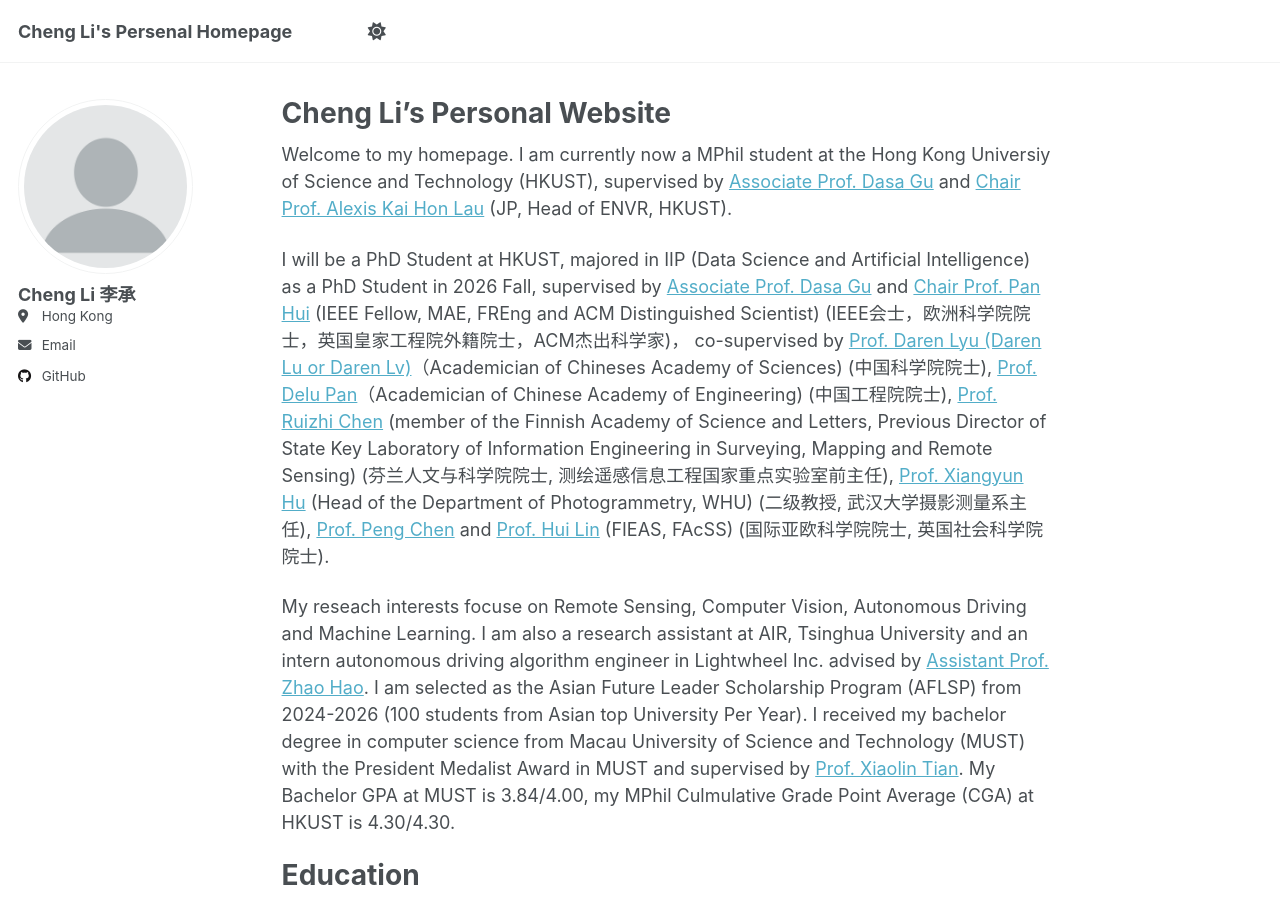
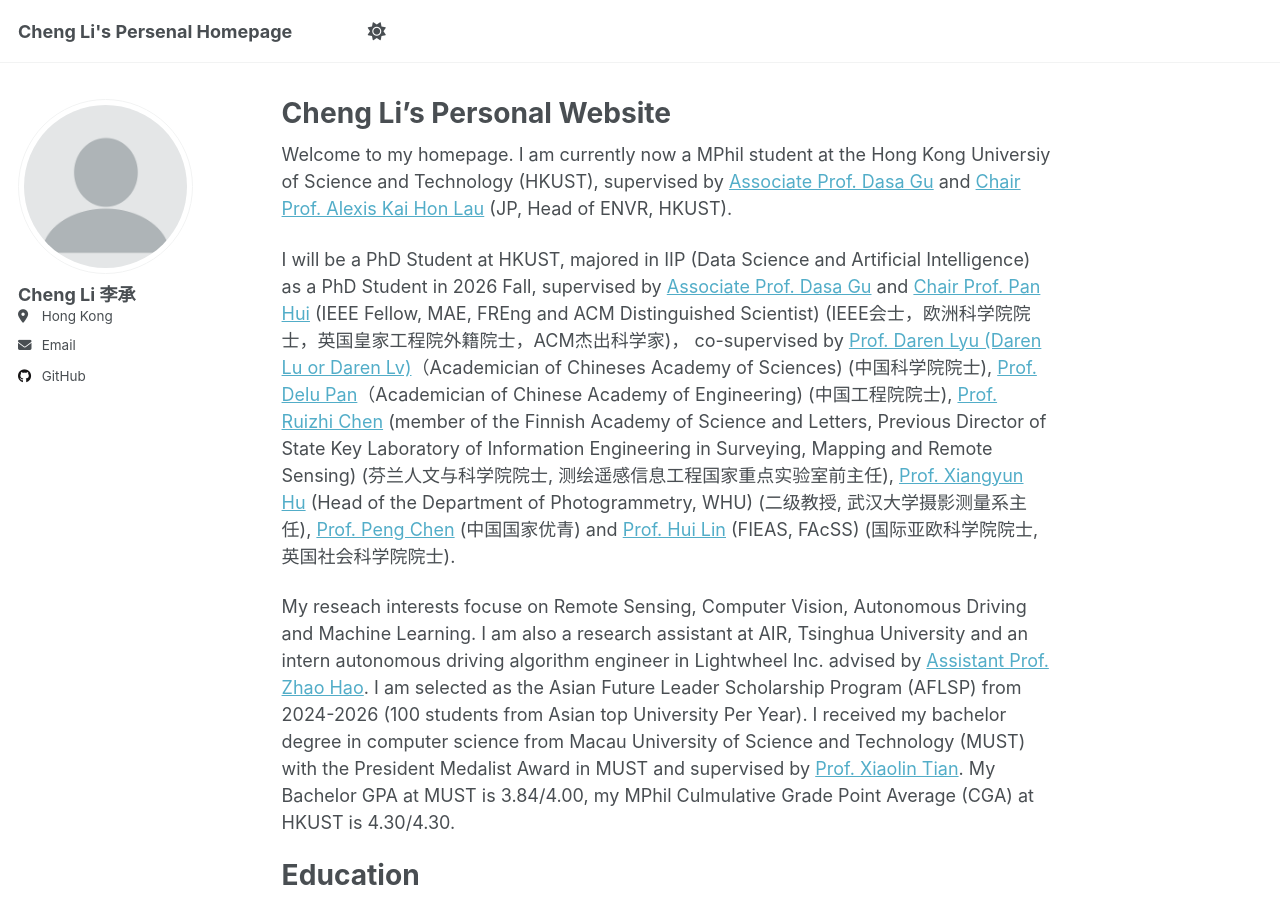
Before and after one commit to chengli24/chengli24, a Jekyll site: the page built from _pages/about.md, in a window 1280 px wide and 900 px high. Built offline with Jekyll 4.4.1, drawn with Linux system fonts in a browser that asks for light colours; a script that is not in the unit is left out.

Commit message:
Update about.md

```diff
--- a/_pages/about.md
+++ b/_pages/about.md
@@ -8,7 +8,7 @@ redirect_from:
 ---
 Welcome to my homepage. I am currently now a MPhil student at the Hong Kong Universiy of Science and Technology (HKUST), supervised by [Associate Prof. Dasa Gu](https://scholar.google.com/citations?user=NUV28h8AAAAJ&hl=en) and [Chair Prof. Alexis Kai Hon Lau](https://scholar.google.com/citations?user=sB519ukAAAAJ&hl=en) (JP, Head of ENVR, HKUST).
 
-I will be a PhD Student at HKUST, majored in IIP (Data Science and Artificial Intelligence) as a PhD Student in 2026 Fall, supervised by [Associate Prof. Dasa Gu](https://scholar.google.com/citations?user=NUV28h8AAAAJ&hl=en) and [Chair Prof. Pan Hui](https://scholar.google.com/citations?user=dcDrhzMAAAAJ&hl=zh-CN) (IEEE Fellow, MAE, FREng and ACM Distinguished Scientist) (IEEE会士，欧洲科学院院士，英国皇家工程院外籍院士，ACM杰出科学家)， co-supervised by [Prof. Daren Lyu (Daren Lu or Daren Lv)](https://iap.cas.cn/sourcedb/zw/gbzjrc/ys/200908/t20090805_5548911.html)（Academician of Chineses Academy of Sciences) (中国科学院院士), [Prof. Delu Pan](https://ocac.zju.edu.cn/2020/0509/c50525a2094491/pagem.htm)（Academician of Chinese Academy of Engineering) (中国工程院院士), [Prof. Ruizhi Chen](https://scholar.google.com/citations?user=ViEjhlsAAAAJ&hl=zh-CN)  (member of the Finnish Academy of Science and Letters, Previous Director of State Key Laboratory of Information Engineering in Surveying, Mapping and Remote Sensing) (芬兰人文与科学院院士, 测绘遥感信息工程国家重点实验室前主任), [Prof. Xiangyun Hu](https://scholar.google.com/citations?user=MVFNsJgAAAAJ&hl=en) (Head of the Department of Photogrammetry, WHU) (二级教授, 武汉大学摄影测量系主任), [Prof. Peng Chen](https://scholar.google.com/citations?user=29Np_xYAAAAJ&hl=zh-CN) and [Prof. Hui Lin](https://scholar.google.com/citations?user=utTxEzYAAAAJ&hl=zh-TW) (FIEAS, FAcSS) (国际亚欧科学院院士, 英国社会科学院院士).
+I will be a PhD Student at HKUST, majored in IIP (Data Science and Artificial Intelligence) as a PhD Student in 2026 Fall, supervised by [Associate Prof. Dasa Gu](https://scholar.google.com/citations?user=NUV28h8AAAAJ&hl=en) and [Chair Prof. Pan Hui](https://scholar.google.com/citations?user=dcDrhzMAAAAJ&hl=zh-CN) (IEEE Fellow, MAE, FREng and ACM Distinguished Scientist) (IEEE会士，欧洲科学院院士，英国皇家工程院外籍院士，ACM杰出科学家)， co-supervised by [Prof. Daren Lyu (Daren Lu or Daren Lv)](https://iap.cas.cn/sourcedb/zw/gbzjrc/ys/200908/t20090805_5548911.html)（Academician of Chineses Academy of Sciences) (中国科学院院士), [Prof. Delu Pan](https://ocac.zju.edu.cn/2020/0509/c50525a2094491/pagem.htm)（Academician of Chinese Academy of Engineering) (中国工程院院士), [Prof. Ruizhi Chen](https://scholar.google.com/citations?user=ViEjhlsAAAAJ&hl=zh-CN)  (member of the Finnish Academy of Science and Letters, Previous Director of State Key Laboratory of Information Engineering in Surveying, Mapping and Remote Sensing) (芬兰人文与科学院院士, 测绘遥感信息工程国家重点实验室前主任), [Prof. Xiangyun Hu](https://scholar.google.com/citations?user=MVFNsJgAAAAJ&hl=en) (Head of the Department of Photogrammetry, WHU) (二级教授, 武汉大学摄影测量系主任), [Prof. Peng Chen](http://www.sdioi.com/ryxx/1541.html) (中国国家优青) and [Prof. Hui Lin](https://scholar.google.com/citations?user=utTxEzYAAAAJ&hl=zh-TW) (FIEAS, FAcSS) (国际亚欧科学院院士, 英国社会科学院院士).
 
 My reseach interests focuse on Remote Sensing, Computer Vision, Autonomous Driving and Machine Learning. I am also a research assistant at AIR, Tsinghua University and an intern autonomous driving algorithm engineer in Lightwheel Inc. advised by [Assistant Prof. Zhao Hao](https://air.tsinghua.edu.cn/en/info/1046/1652.htm). I am selected as the Asian Future Leader Scholarship Program (AFLSP) from 2024-2026 (100 students from Asian top University Per Year). I received my bachelor degree in computer science from Macau University of Science and Technology (MUST) with the President Medalist Award in MUST and supervised by [Prof. Xiaolin Tian](https://fie.must.edu.mo/id-1444/person/view/id-539.html). My Bachelor GPA at MUST is 3.84/4.00, my MPhil Culmulative Grade Point Average (CGA) at HKUST is 4.30/4.30.
 
```
